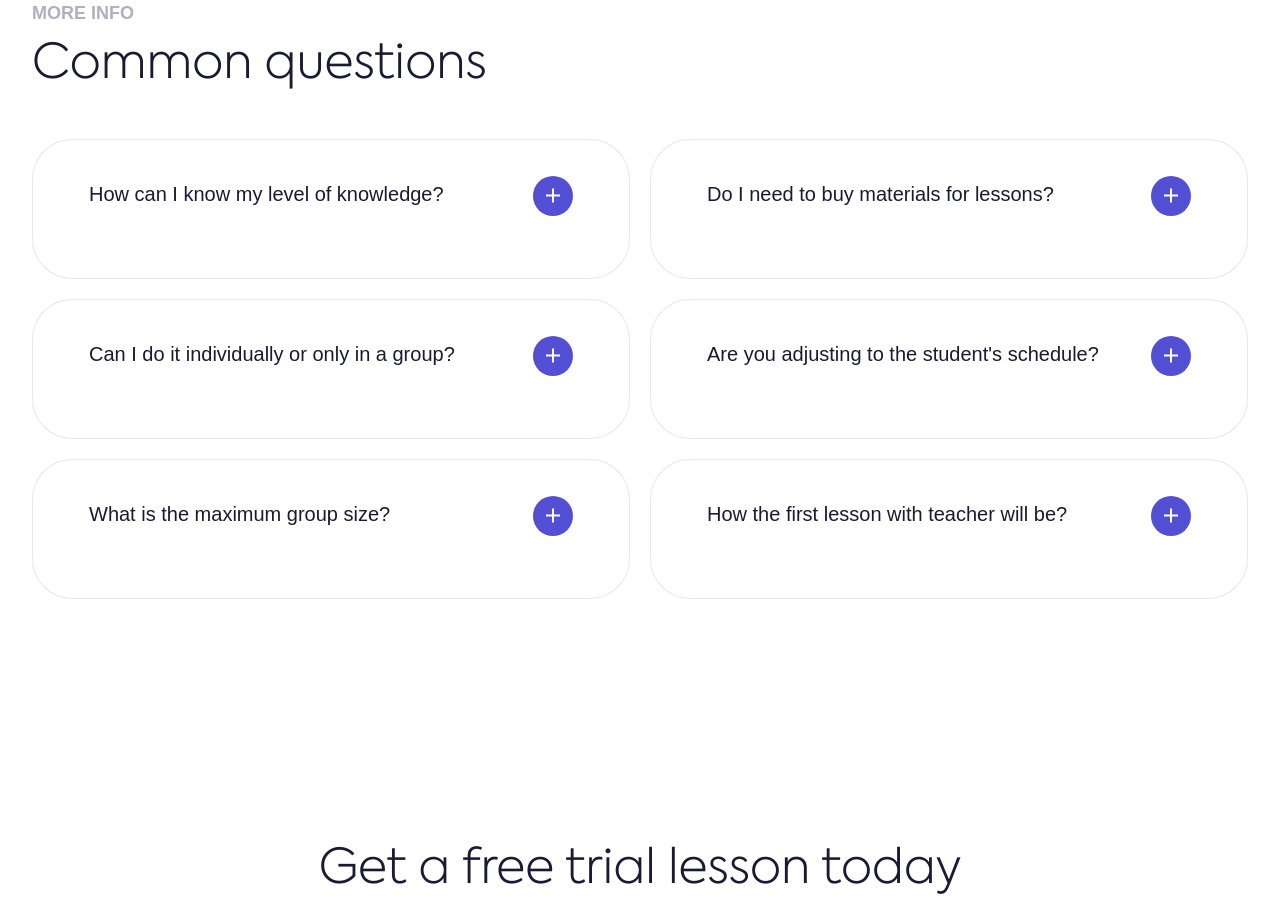
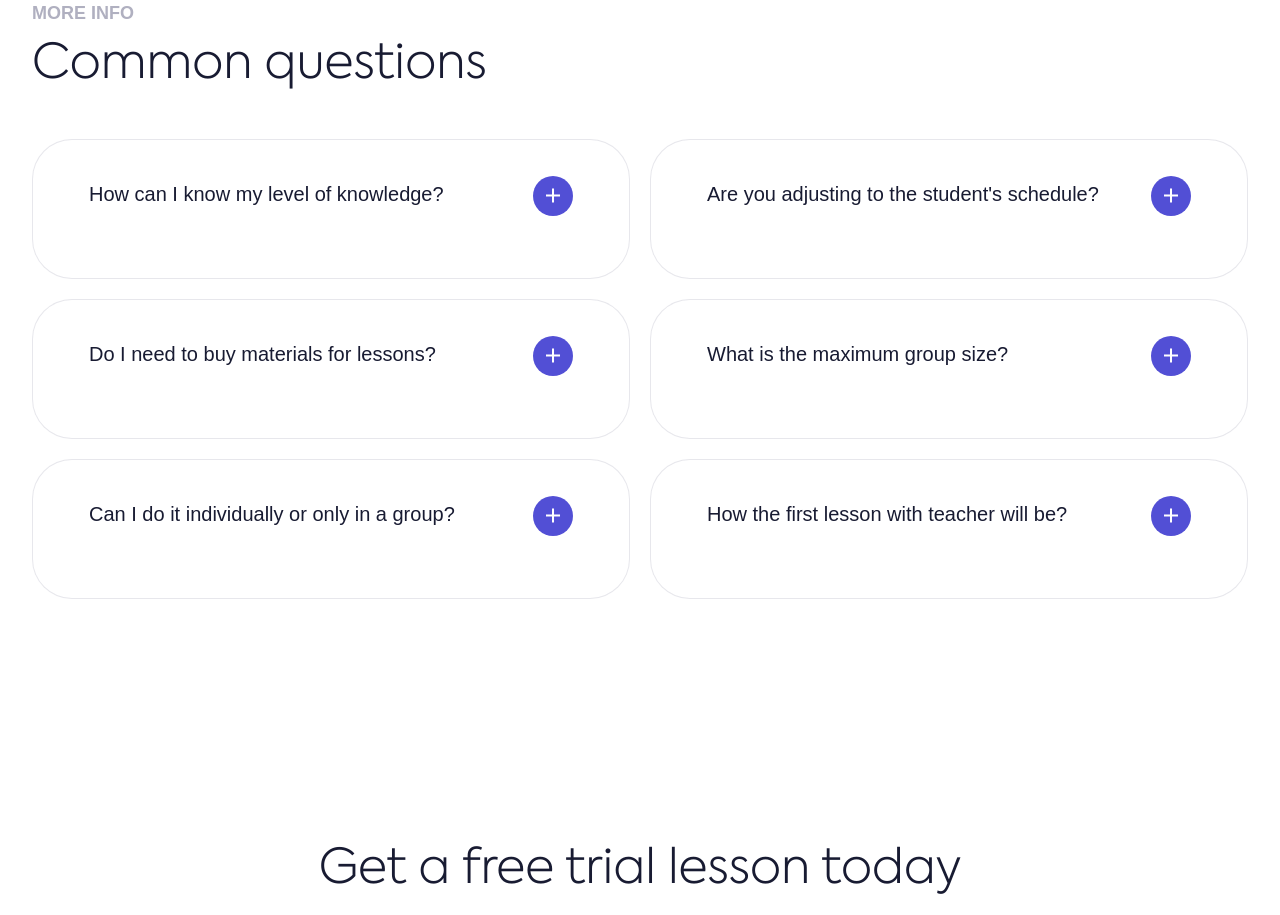
Before and after one commit to Isaeveg/Lingua, a website: page src/html/index.html in a window 1280 px wide. Shown: the part 1729-2644 px from the top of the page. Drawn offline with nearby package versions, Linux system fonts and the light colour scheme; files that its build step writes are made by us from their sources; files whose address does not match are found by name; a web font is replaced by a local one.

Commit message:
complete accordion

```diff
--- a/src/html/section/question.html
+++ b/src/html/section/question.html
@@ -4,9 +4,12 @@
     <h2 class="question__title">Common questions</h2>
   </div>
   <div class="accordion__container accordion">
+    <div class="accordion__collumn">
       <div class="accordion__item">
         <header class="accordion__header">
-        <h3 class="accordion__title">How can I know my level of knowledge?</h3>
+          <h3 class="accordion__title">
+            How can I know my level of knowledge?
+          </h3>
           <i class="bx bx-plus accordion__icon"></i>
         </header>
 
@@ -53,6 +56,8 @@
           </p>
         </div>
       </div>
+    </div>
+    <div class="accordion__collumn">
       <div class="accordion__item">
         <header class="accordion__header">
           <h3 class="accordion__title">
@@ -103,4 +108,5 @@
         </div>
       </div>
     </div>
+  </div>
 </section>
--- a/src/scss/utils/_accordion.scss
+++ b/src/scss/utils/_accordion.scss
@@ -2,6 +2,12 @@
 .accordion {
   display: grid;
   align-content: center;
+}
+
+.accordion__collumn {
+  display: flex;
+  flex-direction: column;
+  gap: 20px;
 }
 
 .accordion__container {
@@ -9,8 +15,9 @@
   grid-template-columns: 1fr 1fr;
   background-color: var(--Background---White);
   gap: 20px;
+  grid-auto-rows: max-content;
 
-  @include mobile {
+  @include tablet-small {
     grid-template-columns: 1fr;
   }
 }
@@ -25,6 +32,7 @@
 .accordion__header {
   display: flex;
   justify-content: space-between;
+  max-height: 110px;
   cursor: pointer;
   margin-bottom: 16px;
   gap: 10px;
```
Also changed, not shown: build/css/main.css, build/index.html, build/section/question.html. Lines whose indentation alone changed are shown as unchanged.
